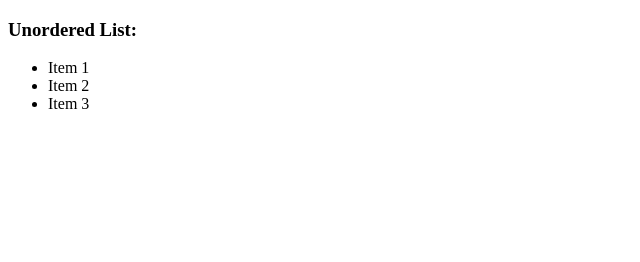
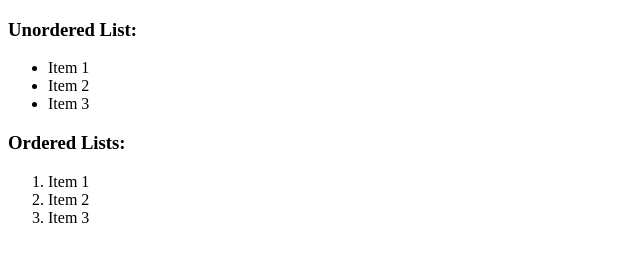
Before and after one commit to jmaydev-personal/TOP-Lists, a plain HTML site: page index.html in a window 1280 px wide. Shown: the whole page, without its empty margins (0-640 px from the left). Drawn offline with Linux system fonts and the light colour scheme.

Commit message:
add example of ordered list

```diff
--- a/index.html
+++ b/index.html
@@ -12,5 +12,12 @@
             <li>Item 2</li>
             <li>Item 3</li>
         </ul>
+
+        <h3>Ordered Lists:</h3>
+        <ol>
+            <li>Item 1</li>
+            <li>Item 2</li>
+            <li>Item 3</li>
+        </ol>
     </body>
 </html>
```
